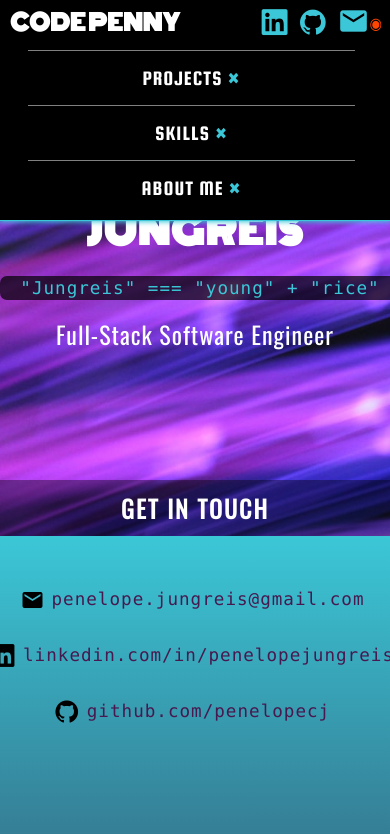
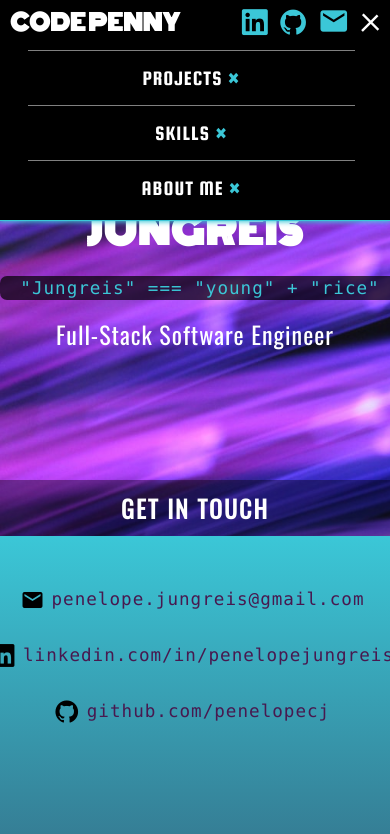
Before and after one commit to penelopecj/portfolio, a React (Create React App) app: page / in a window 390 px wide. Shown: the top 834 px of the page. Built offline with nearby package versions, Linux system fonts and the light colour scheme.

Commit message:
mobile menu WOKRING

```diff
--- a/src/components/Nav.js
+++ b/src/components/Nav.js
@@ -46,18 +46,20 @@ function Nav() {
             <i className="devicon-github-plain"></i>
           </a>
         </li>
-        <li>
+        <li className="mind-the-gap">
           <a href="mailto:penelope.jungreis@gmail.com" className="turquoise">
             <i className="material-icons large-icon">email</i>
           </a>
         </li>
         <li>
-          <span
+          <div
             onClick={handleMenuToggle}
-            className={`navbar-burger ${isOpen ? 'close-btn' : 'open-btn'}`}
+            className={`toggle-btn ${isOpen ? 'close-btn' : 'open-btn'}`}
           >
-            ◉
-          </span>
+            <div className="line-one">|</div>
+            <div className="line-two">|</div>
+            <div className="line-three">|</div>
+          </div>
         </li>
       </div>
     </nav>
--- a/src/styles/main.scss
+++ b/src/styles/main.scss
@@ -144,18 +144,40 @@ nav {
   top: 0;
   border-bottom: 1px solid $theme-turquoise;
   margin: 0;
-  padding: 5px 15px;
+  padding: 5px 10px 5px 15px;
+
+
+  .toggle-btn {
+    display: none;
+    cursor: pointer;
+    margin: 0 5px;
+    font-weight: bold;
+    line-height: 0.35;
+  }
+
+  .toggle-btn:hover {
+    color: rgb(171, 171, 171);
+  }
 
   .close-btn {
-    display: none;
-    cursor: pointer;
-    color: yellowgreen;
+    font-size: 1.3rem;
+    .line-one, .line-two, .line-three {
+      transform: rotate(90deg);
+    }
   }
 
   .open-btn {
-    display: none;
-    cursor: pointer;
-    color: orangered;
+    font-size: 1.4rem;
+    .line-one {
+      transform: rotate(135deg);
+    }
+    .line-two {
+      transform: rotate(45deg);
+      margin-top: -10px;
+    }
+    .line-three {
+      display: none;
+    }
   }
 
   .logo {
@@ -226,7 +248,7 @@ nav {
 @media screen and (max-width: 1220px) {
   nav {
     ul {
-      width: 10%;
+      width: 50%;
     }
   }
 }
@@ -234,10 +256,6 @@ nav {
 @media screen and (max-width: 800px) {
   nav {
     padding: 5px 2px 5px 10px;
-
-    ul {
-      width: 65%;
-    }
 
     a {
       font-size: 1.1rem;
```
